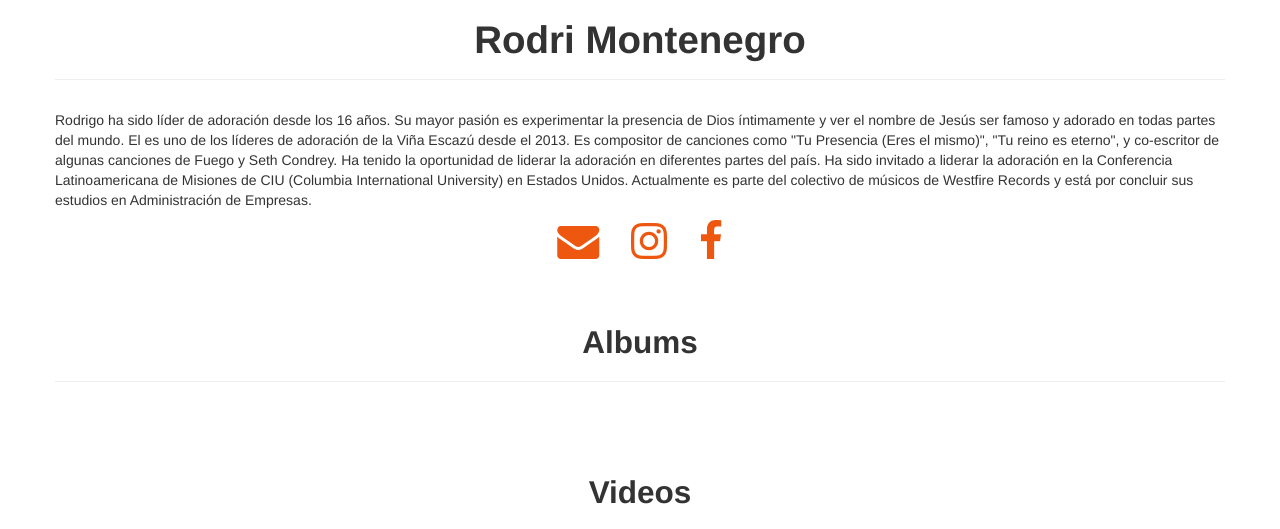
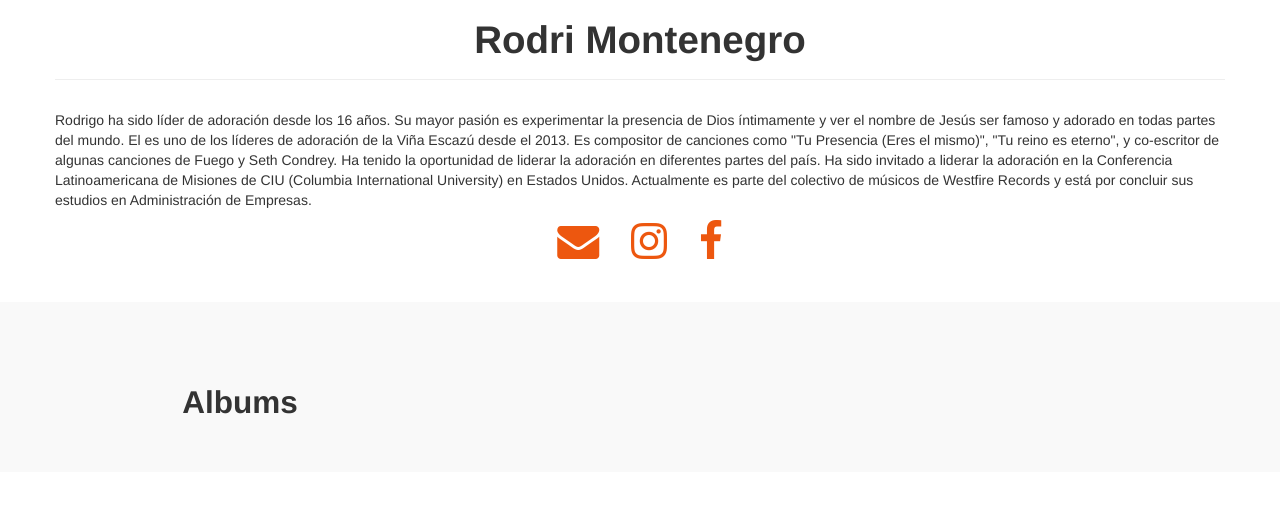
Before and after one commit to guayom/westfire, a Jekyll site: the page built from _artistas/rodri-montenegro.md, in a window 1280 px wide. Shown: the part 382-911 px from the top of the page. Built offline with Jekyll 4.4.1, drawn with Linux system fonts in a browser that asks for light colours; grey boxes are pictures that could not be loaded.

Commit message:
Styled additional content sections for artists

```diff
--- a/_layouts/artist.html
+++ b/_layouts/artist.html
@@ -29,25 +29,42 @@ layout: default
       <li><a href="{{page.bandcamp}}" target="_blank"><i class="fa fa-bandcamp"></i></a></li>
     {% endif %}
   </ul>
-  <br/>
-  <div class="page-header">
-      <h2 class="inner-section-title">Albums</h2>
+</div>
+<div class="aditional-content-section gris">
+  <div class="container">
+    <div class="row">
+      <div class="section-header span4">
+          <h2 class="inner-section-title">Albums</h2>
+      </div>
+      <div class="span8">
+        <ul>
+          {% assign albums = site.albums | where: "artista", page.title %}
+          {% for album in albums %}
+            <li><a href="{{album.url}}"><img src="{{album.thumbnail}}"/>{{album.title}}</a></li>
+          {% endfor %}
+        </ul>
+      </div>
+    </div>
   </div>
-  <ul>
-    {% assign albums = site.albums | where: "artista", page.title %}
-    {% for album in albums %}
-      <li><a href="{{album.url}}">{{album.title}}</a></li>
-    {% endfor %}
-  </ul>
-  <br/>
-  <div class="page-header">
-      <h2 class="inner-section-title">Videos</h2>
+</div>
+<div class="aditional-content-section">
+  <div class="container">
+    <div class="row">
+      <div class="section-header span4">
+          <h2 class="inner-section-title">Videos</h2>
+      </div>
+      <div class="span8">
+        <ul>
+          <div class="row">
+          {% for video in site.videos %}
+            {% if video.artista.entity.payload.attributes.nombre == page.title %}
+              {% if forloop.index == 4 %}</div><div class="row">{% endif %}
+              <li><a href="{{video.url}}"><img src="{{video.thumbnail}}"/>{{video.title}}</a></li>
+            {% endif %}
+          {% endfor %}
+          </div>
+        </ul>
+      </div>
+    </div>
   </div>
-  <ul>
-    {% for video in site.videos %}
-      {% if video.artista.entity.payload.attributes.nombre == page.title %}
-        <li><a href="{{video.url}}">{{video.title}}</a></li>
-      {% endif %}
-    {% endfor %}
-  </ul>
 </div>
--- a/_sass/_custom.scss
+++ b/_sass/_custom.scss
@@ -74,3 +74,31 @@
     top: -20%;
   }
 }
+.aditional-content-section{
+  padding: 40px;
+  margin-top: 40px;
+  box-sizing: border-box;
+  &.gris{
+    background: $gris;
+  }
+  ul{
+    display: block;
+    width: 100%;
+    padding: 0;
+    margin: 0;
+    float: left;
+    list-style: none;
+    li{
+      display: block;
+      box-sizing: border-box;
+      width: 33%;
+      padding: 0 10px;
+      float: left;
+      img{
+        display: block;
+        width: 100%;
+        //width: 200px;
+      }
+    }
+  }
+}
--- a/_sass/_variables.scss
+++ b/_sass/_variables.scss
@@ -1,2 +1,3 @@
 //Colors
 $naranja: #ed570f;
+$gris: #F9F9F9;
```
